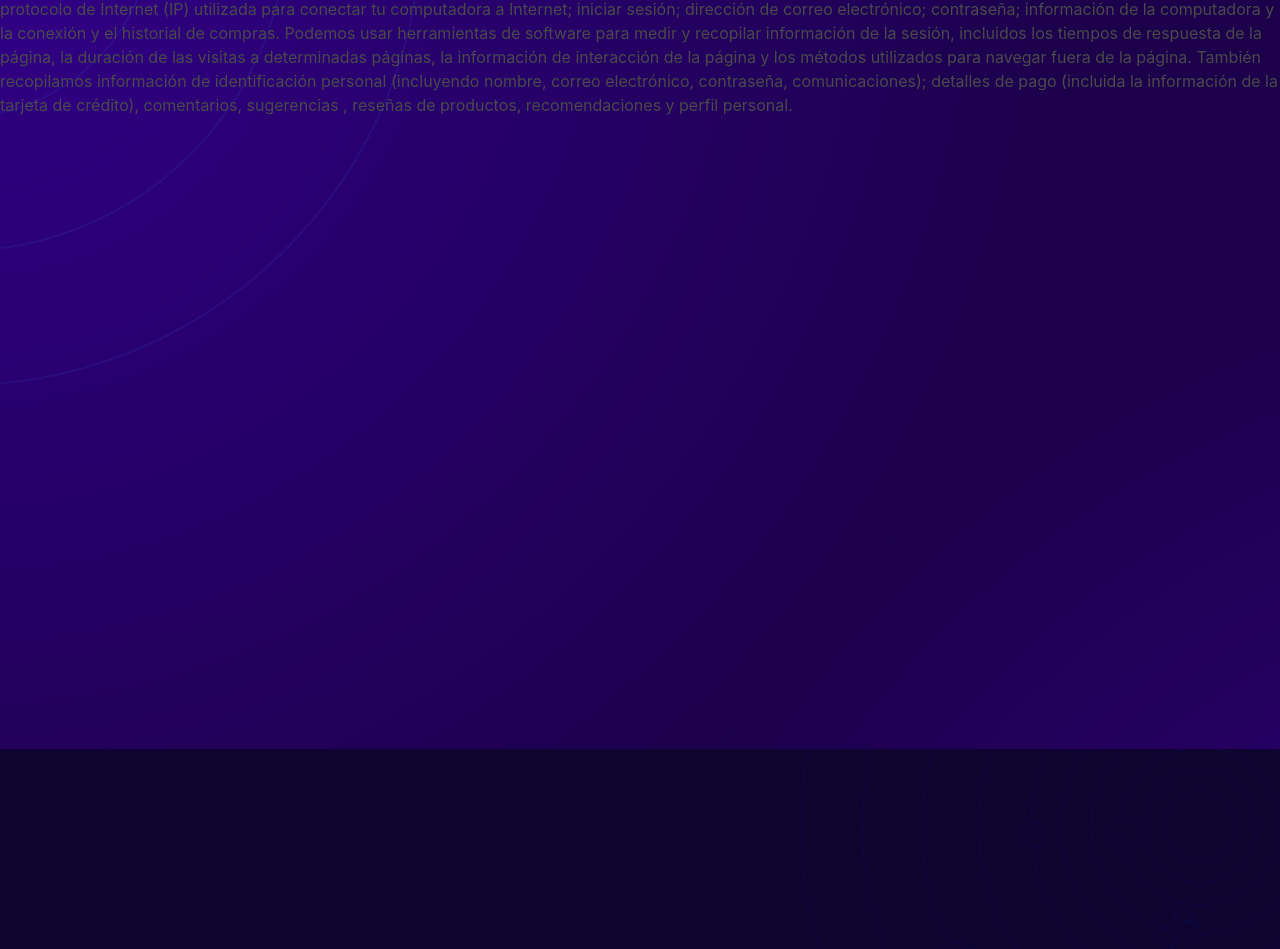
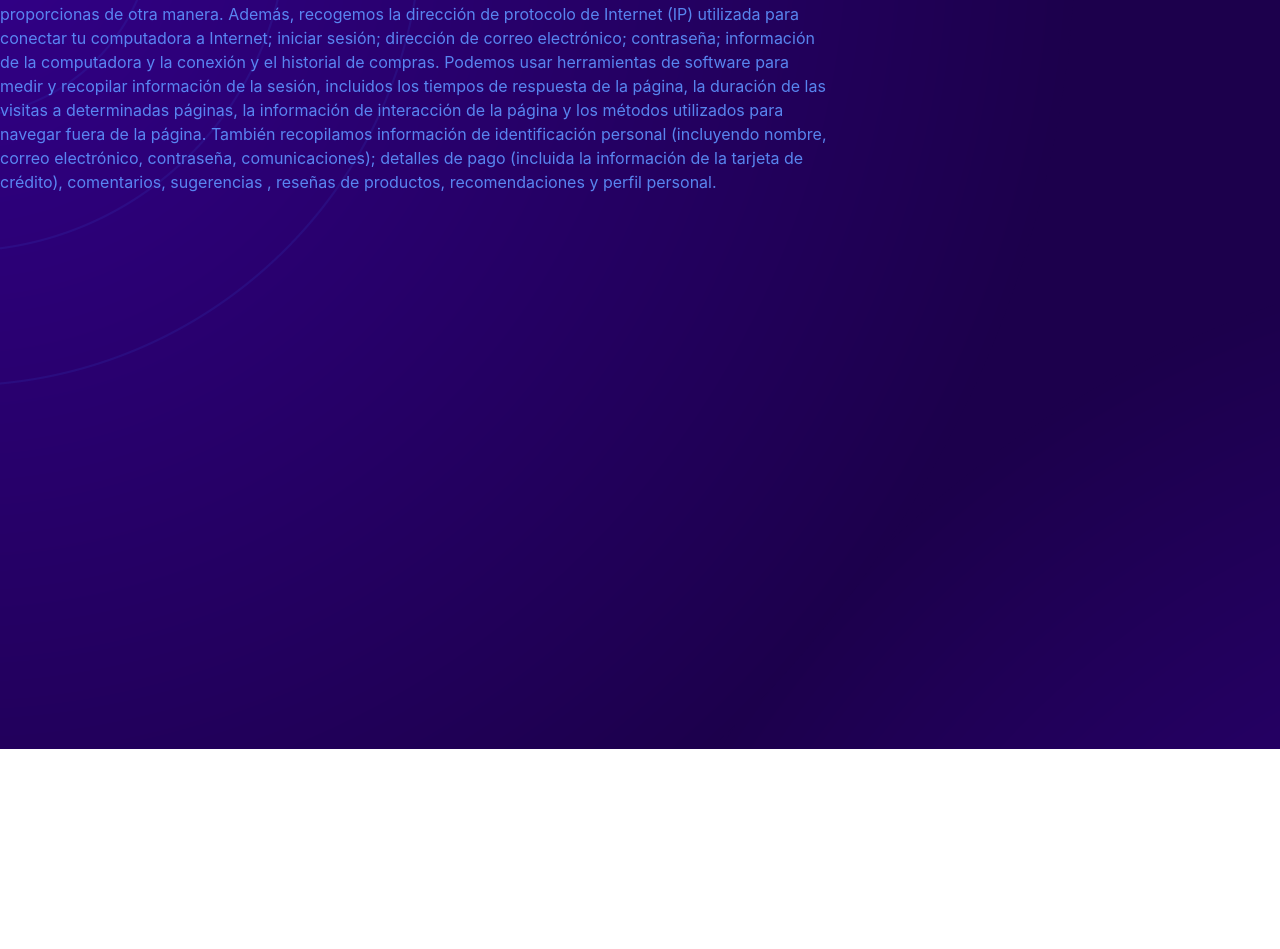
Before and after one commit to freddybotteri/init, a website: page docs/politica_privacidad.html in a window 1280 px wide. Shown: the part 51-1000 px from the top of the page. After the commit the page ends 800 px from the top, so only its background shows below. Drawn offline with nearby package versions, Linux system fonts and the light colour scheme.

Commit message:
politica de privacidad3 bb

```diff
--- a/docs/politica_privacidad.html
+++ b/docs/politica_privacidad.html
@@ -25,23 +25,16 @@
         <!-- Pageloader -->
         <div class="pageloader is-theme"></div>
         <div class="infraloader is-active"></div>
-        <div class="token-wrapper">
             <!-- Landing page Hero -->
             <section class="hero is-fullheight has-big-dark-gradient">
-
-
-                <div class="content">
-                    <div class="post-title">Política de privacidad</div>
-                    <p>Recibimos, recopilamos y almacenamos cualquier información que ingrese en nuestro sitio web o nos proporcionas de otra manera. Además, recogemos la dirección de protocolo de Internet (IP) utilizada para conectar tu computadora a Internet; iniciar sesión; dirección de correo electrónico; contraseña; información de la computadora y la conexión y el historial de compras. Podemos usar herramientas de software para medir y recopilar información de la sesión, incluidos los tiempos de respuesta de la página, la duración de las visitas a determinadas páginas, la información de interacción de la página y los métodos utilizados para navegar fuera de la página. También recopilamos información de identificación personal (incluyendo nombre, correo electrónico, contraseña, comunicaciones); detalles de pago (incluida la información de la tarjeta de crédito), comentarios, sugerencias , reseñas de productos, recomendaciones y perfil personal.</p>
+                <div class="blog-post">
+                    <div class="content">
+                        <div class="post-title">Política de privacidad</div>
+                        <p>Recibimos, recopilamos y almacenamos cualquier información que ingrese en nuestro sitio web o nos proporcionas de otra manera. Además, recogemos la dirección de protocolo de Internet (IP) utilizada para conectar tu computadora a Internet; iniciar sesión; dirección de correo electrónico; contraseña; información de la computadora y la conexión y el historial de compras. Podemos usar herramientas de software para medir y recopilar información de la sesión, incluidos los tiempos de respuesta de la página, la duración de las visitas a determinadas páginas, la información de interacción de la página y los métodos utilizados para navegar fuera de la página. También recopilamos información de identificación personal (incluyendo nombre, correo electrónico, contraseña, comunicaciones); detalles de pago (incluida la información de la tarjeta de crédito), comentarios, sugerencias , reseñas de productos, recomendaciones y perfil personal.</p>
+                    </div>
                 </div>
             </section>
 
-        </div>
-        <footer class="krypton-footer">
-
-            <!-- Absolute image -->
-            <img class="solar-system" src="assets/images/bg/solar.svg" alt="">
-        </footer>        <!-- Core js -->
         <script src="assets/js/app.js"></script>
         <!--script src="assets/js/particlesjs/particles.min.js"></script-->
         <script src="assets/js/aos/aos.js"></script>
```
